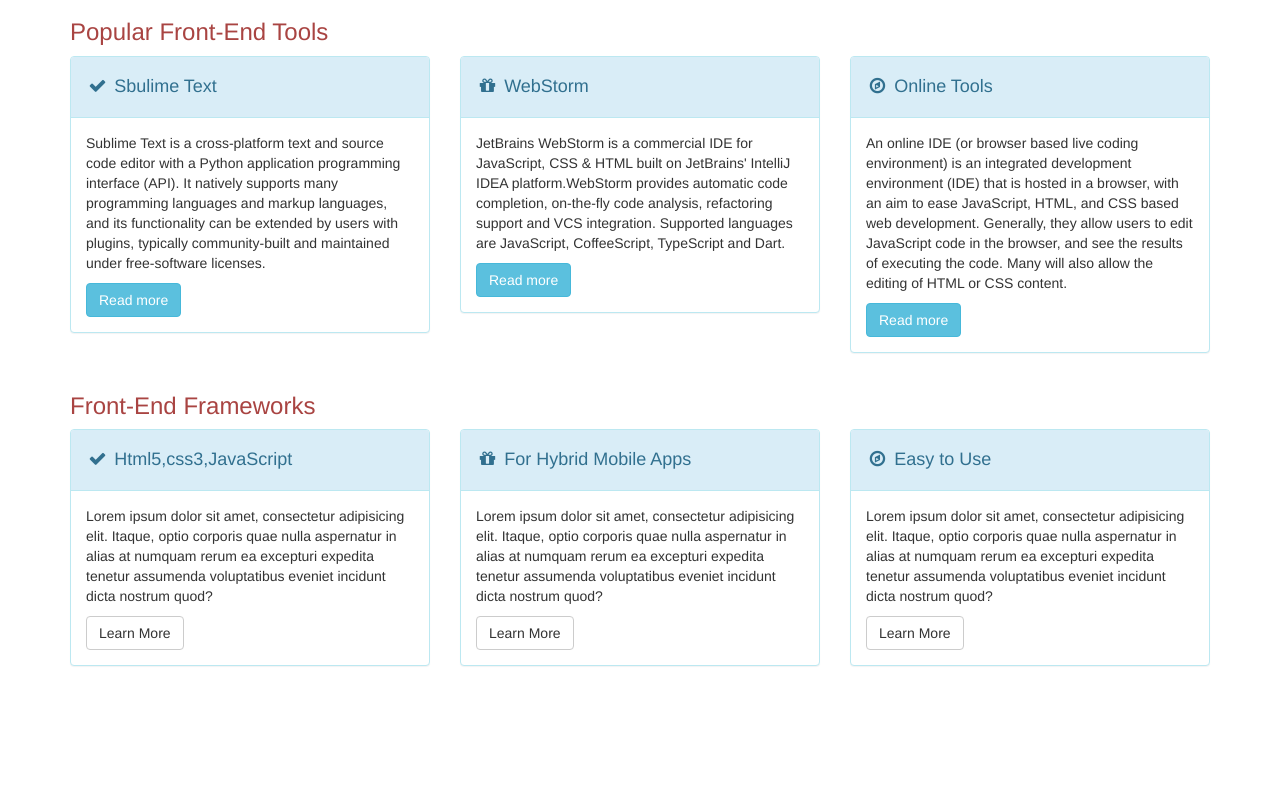
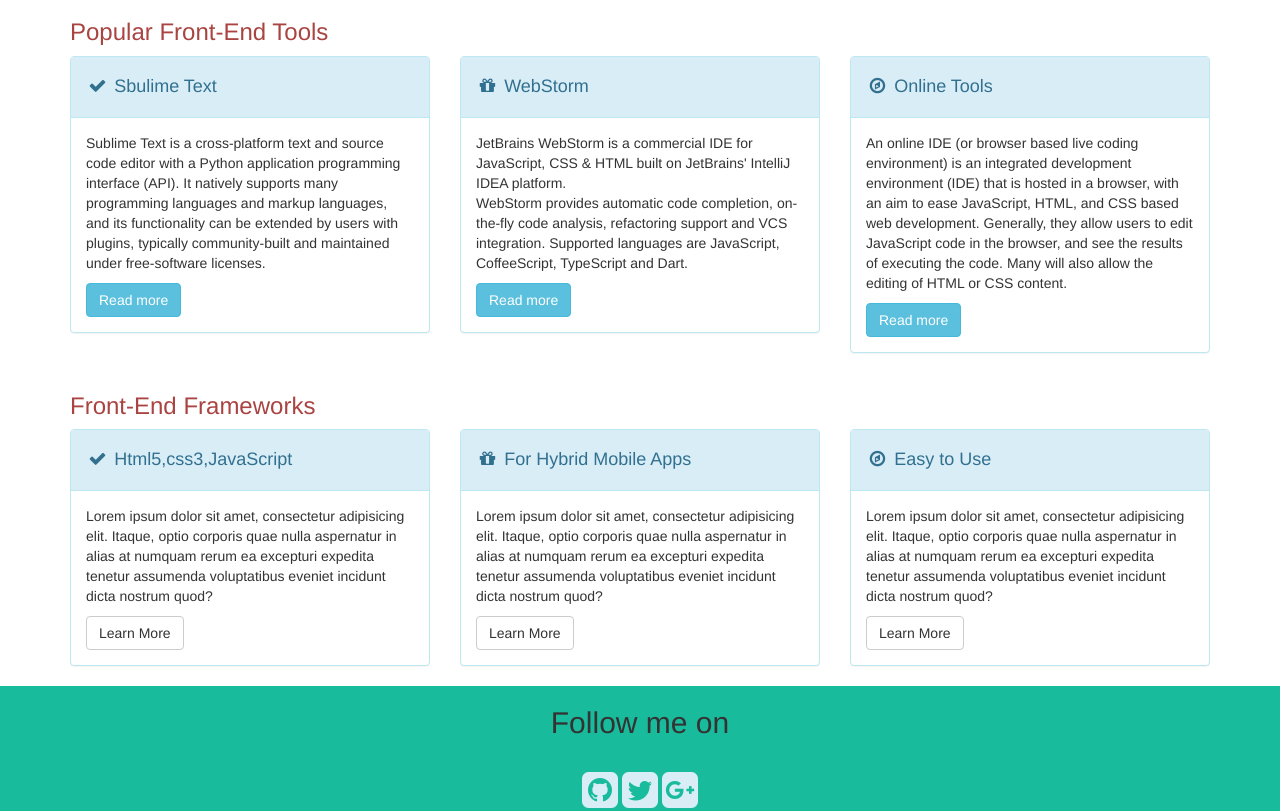
Before and after one commit to prasannakapate/prasannakapate.github.io, a website: page index.html in a window 1280 px wide. Shown: the part 380-1191 px from the top of the page. Before the commit the page ends 1066 px from the top, so only its background shows below. Drawn offline with nearby package versions, Linux system fonts and the light colour scheme; some packages are replaced by stand-ins of ours.

Commit message:
initial commit

```diff
--- a/app/home/home.html
+++ b/app/home/home.html
@@ -42,8 +42,8 @@
                         <h4><i class="fa fa-fw fa-gift"></i> WebStorm</h4>
                     </div>
                     <div class="panel-body">
-                        <p>JetBrains WebStorm is a commercial IDE for JavaScript, CSS & HTML built on JetBrains' IntelliJ IDEA platform.WebStorm provides automatic code completion, on-the-fly code analysis, refactoring support and VCS integration. Supported languages are JavaScript, CoffeeScript, TypeScript and Dart.</p>
-                        <a href="http://www.jetbrains.com/webstorm/" class="btn btn-info">Read more</a>
+                        <p>JetBrains WebStorm is a commercial IDE for JavaScript, CSS & HTML built on JetBrains' IntelliJ IDEA platform.<br/>WebStorm provides automatic code completion, on-the-fly code analysis, refactoring support and VCS integration. Supported languages are JavaScript, CoffeeScript, TypeScript and Dart.</p>
+                        <a href="http://www.jetbrains.com/webstorm/" target="_blank" class="btn btn-info">Read more</a>
                     </div>
                 </div>
             </div>
--- a/assets/css/style.css
+++ b/assets/css/style.css
@@ -1,3 +1,27 @@
+#my-footer {
+    background-color: #18bc9c;
+}
+
+#my-footer a {
+    color:#D9EDF7;
+}
+
+.social-gt:hover {
+    color: #000000;
+}
+
+.social-tw:hover {
+    color: #4099FF;
+}
+
+.social-gp:hover {
+    color: #d34836;
+}
+
+.social-em:hover {
+    color: #f39c12;
+}
+
 .pk-header-page {
     height: 250px;
     position: relative;
--- a/index.html
+++ b/index.html
@@ -41,9 +41,19 @@
         </div>
         <!-- /.navbar-collapse -->
     </nav>
-
     <ng-view></ng-view>
-
+    <footer class="footer" id="my-footer">
+        <div class="container">
+            <h2 class="text-center"> Follow me on</h2>
+            <div class="text-center center-block text-danger">
+                <br />
+                <a href="https://github.com/prasannakapate" target="_blank"><i id="social" class="fa fa-github-square fa-3x social-gt"></i></a>
+                <a href="https://twitter.com/prasannakapate" target="_blank"><i id="social" class="fa fa-twitter-square fa-3x social-tw"></i></a>
+                <a href="https://plus.google.com/+prasannakapate" target="_blank"><i id="social" class="fa fa-google-plus-square fa-3x social-gp"></i></a>
+                <br />
+            </div>
+        </div>
+    </footer>
     <!-- jQuery -->
     <script src="http://code.jquery.com/jquery.js"></script>
     <!-- Bootstrap JavaScript -->
```
